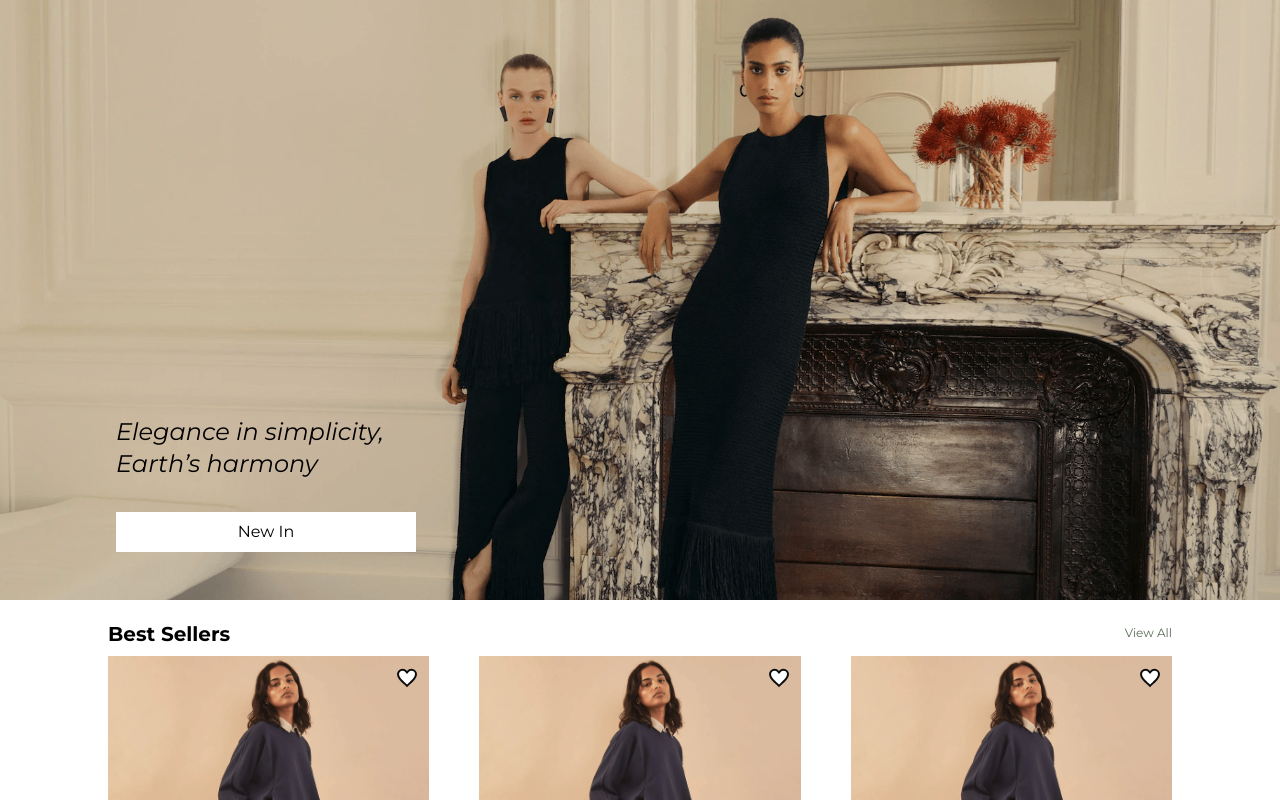
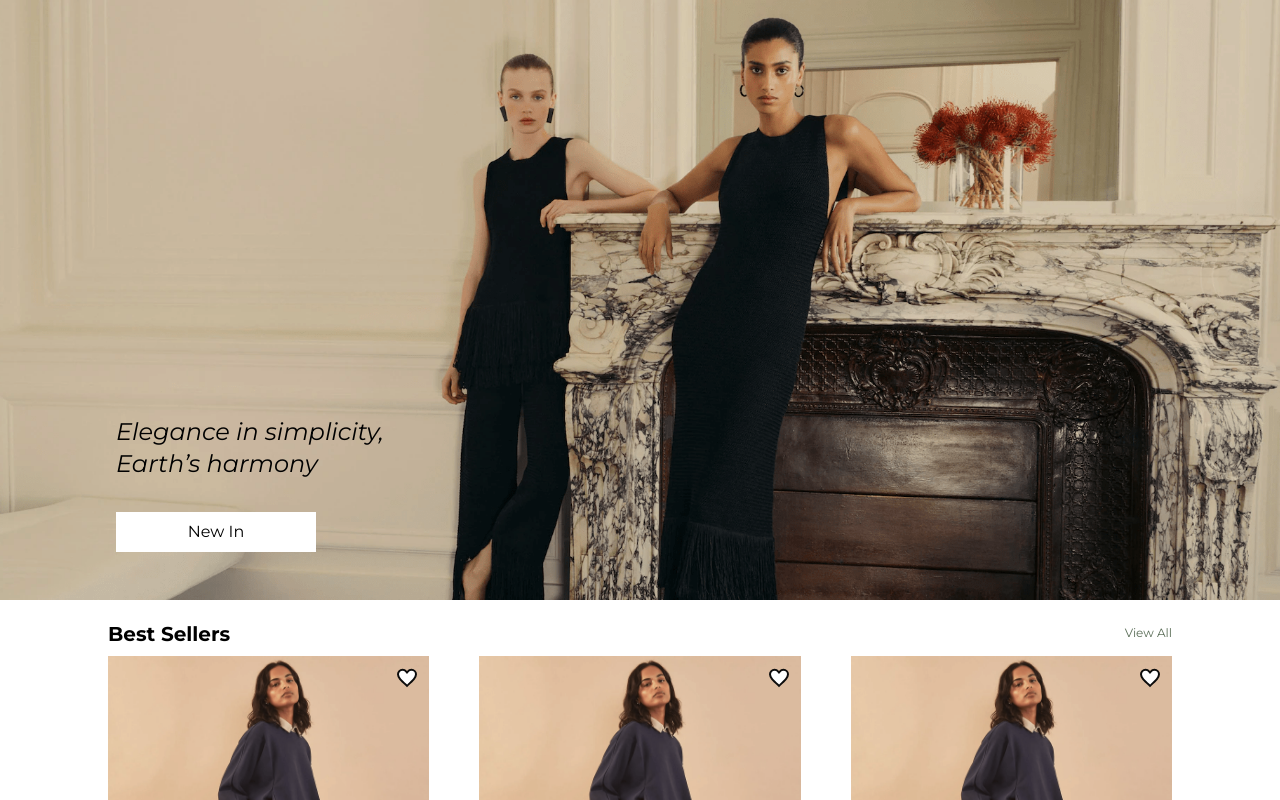
Before and after one commit to javadyousefi1/modimal-front, a React (Vite) app: page / in a window 1280 px wide. Shown: the top 800 px of the page. Built offline with nearby package versions, Linux system fonts and the light colour scheme.

Commit message:
fix button home page responsive

```diff
--- a/src/pages/HomePage.tsx
+++ b/src/pages/HomePage.tsx
@@ -40,7 +40,7 @@ const HomePage = () => {
             <h2 className="font-normal w-[210px] md:w-[300px] md:text-2xl text-xl italic">
               Elegance in simplicity, Earth’s harmony
             </h2>
-            <Button className="w-[100px]">New In</Button>
+            <Button className="w-[93px] !px-3 md:w-[200px]">New In</Button>
           </div>
         </section>
 
```
